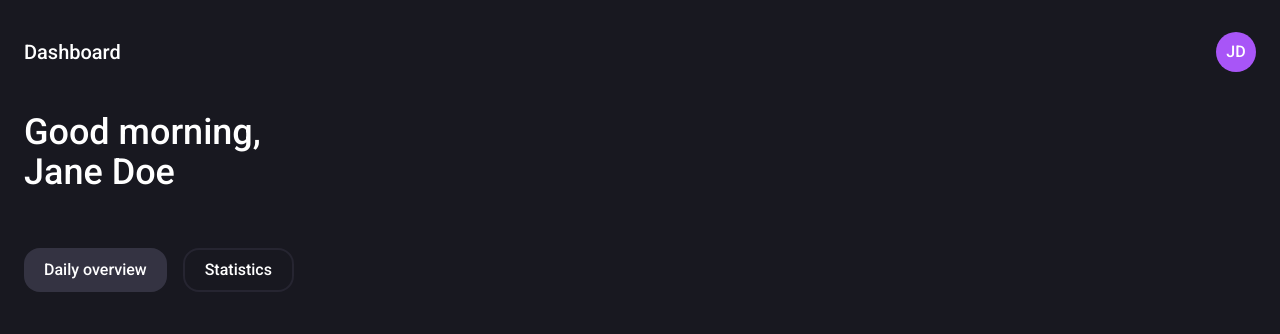
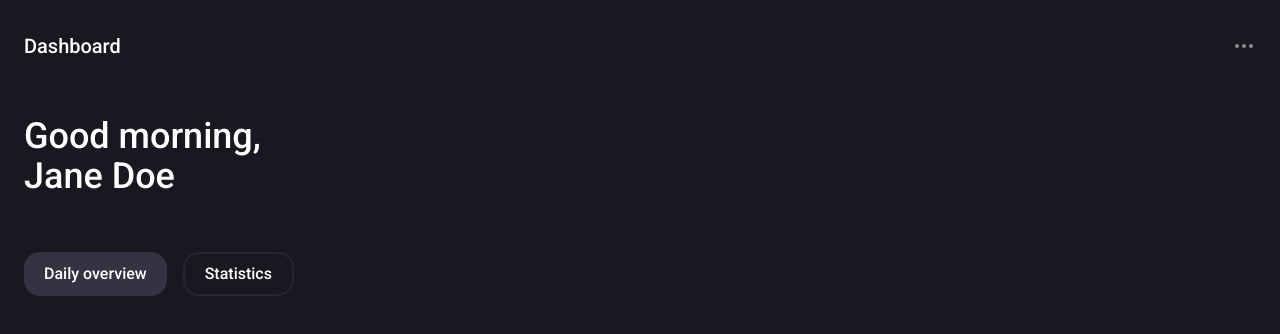
Before and after one commit to CabbagePenetrator/tsks-frontend, a Vue app: page / in a window 1280 px wide. Shown: the top 334 px of the page. Built offline with nearby package versions, Linux system fonts and the light colour scheme.

Commit message:
Using menu dots

```diff
--- a/src/components/layouts/Auth.vue
+++ b/src/components/layouts/Auth.vue
@@ -8,12 +8,22 @@ const $route = useRoute()
   <div class="px-6">
     <div class="flex justify-between items-center pt-8">
       <h1 class="text-xl">{{ $route.meta.title }}</h1>
-      <div class="bg-purple-500 rounded-full w-10 h-10 grid place-items-center">
-        JD
-      </div>
+      <button>
+        <svg
+          class="h-6 w-6 opacity-50"
+          fill="none"
+          viewBox="0 0 24 24"
+          stroke="currentColor"
+          stroke-width="2"
+        >
+          <path
+            stroke-linecap="round"
+            stroke-linejoin="round"
+            d="M5 12h.01M12 12h.01M19 12h.01M6 12a1 1 0 11-2 0 1 1 0 012 0zm7 0a1 1 0 11-2 0 1 1 0 012 0zm7 0a1 1 0 11-2 0 1 1 0 012 0z"
+          />
+        </svg>
+      </button>
     </div>
-    <div class="pt-10">
-      <slot />
-    </div>
+    <slot />
   </div>
 </template>
--- a/src/components/pages/Dashboard.vue
+++ b/src/components/pages/Dashboard.vue
@@ -4,7 +4,7 @@ import Auth from '@/components/layouts/Auth.vue'
 
 <template>
   <Auth>
-    <h2 class="text-4xl">
+    <h2 class="text-4xl pt-14">
       <div>Good morning,</div>
       <div>Jane Doe</div>
     </h2>
```
